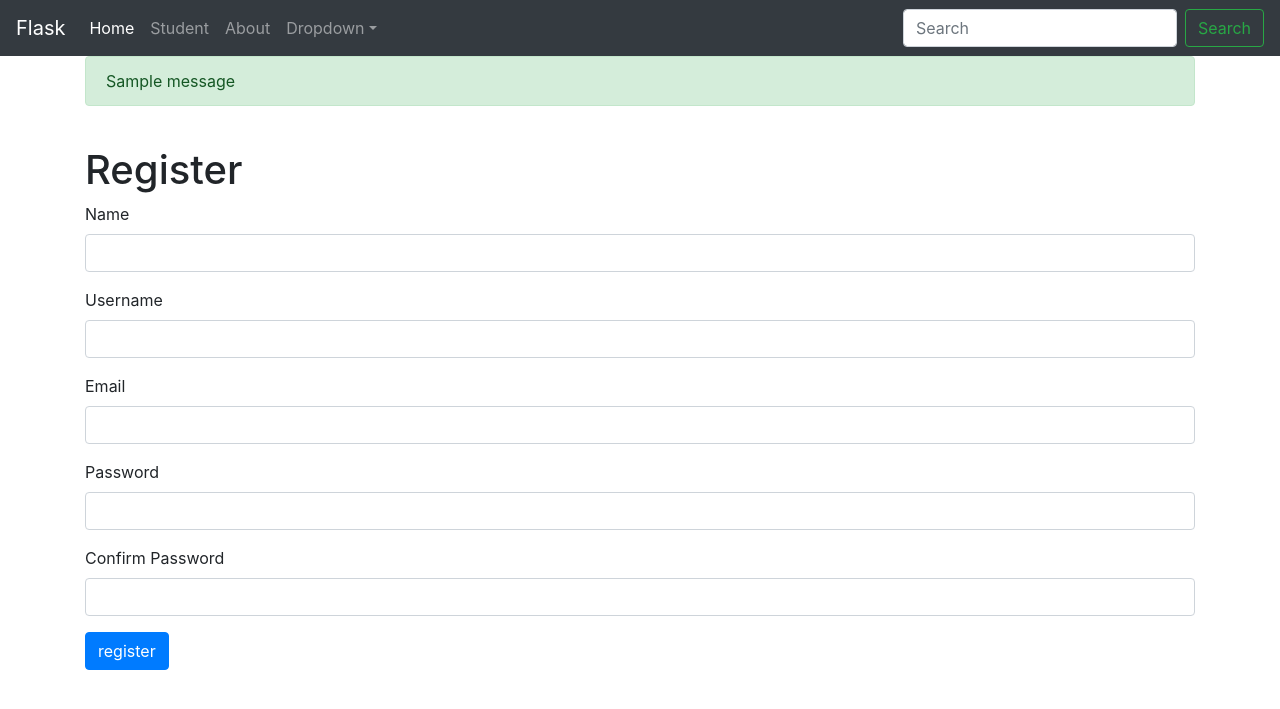
After one commit to andikanugraha11/learn-flask, a Flask app: page /register in a window 1280 px wide. The commit adds this page. Shown: the top 709 px of the page. Run offline with Flask 2, Linux system fonts and the light colour scheme; one stand-in notice (Sample message) is shown; some libraries are stand-ins or nearby versions.

Commit message:
register page

```diff
--- a/app.py
+++ b/app.py
@@ -1,5 +1,8 @@
-from flask import Flask, render_template
-from flaskext.mysql import MySQL
+from flask import Flask, render_template, flash, redirect, url_for, request, session, logging
+from flask_mysqldb import MySQL
+from wtforms import Form, StringField, TextAreaField, PasswordField, validators
+from passlib.hash import sha256_crypt
+
 from data import Students
 
 app = Flask(__name__)
@@ -9,11 +12,13 @@ Students = Students()
 mysql = MySQL()
 
 # MySQL configurations
-app.config['MYSQL_DATABASE_USER'] = 'root'
-app.config['MYSQL_DATABASE_PASSWORD'] = ''
-app.config['MYSQL_DATABASE_DB'] = 'learn-flask'
-app.config['MYSQL_DATABASE_HOST'] = 'localhost'
-mysql.init_app(app)
+app.config['MYSQL_USER'] = 'root'
+app.config['MYSQL_PASSWORD'] = ''
+app.config['MYSQL_DB'] = 'learn_flask'
+app.config['MYSQL_HOST'] = 'localhost'
+app.config['MYSQL_CURSORCLASS'] = 'DictCursor'
+
+mysql = MySQL(app)
 
 
 @app.route("/")
@@ -32,5 +37,40 @@ def students():
 def student(id):
     return render_template('student.html', id=id)
 
+# Register Form
+class RegisterForm(Form):
+    name = StringField('Name', [validators.Length(min=1, max=50)])
+    username = StringField('Username', [validators.Length(min=4, max=25)])
+    email = StringField('Email', [validators.Length(min=4, max=50)])
+    password = PasswordField('Password', [
+        validators.DataRequired(),
+        validators.EqualTo('passConfirm', message='Password do not  match')
+    ])
+    passConfirm = PasswordField('Confirm Password')
+
+@app.route('/register', methods=['GET','POST'])
+def register():
+    form = RegisterForm(request.form)
+    if request.method == 'POST' and form.validate():
+        name = form.name.data
+        email = form.email.data
+        username = form.username.data
+        password = sha256_crypt.encrypt(str(form.password.data))
+
+        # create cursor
+        cur = mysql.connection.cursor()
+        cur.execute("INSERT INTO users(name,email,username,password) VALUES(%s,%s,%s,%s)", (name,email,username,password))
+
+        # commit to DB
+        mysql.connection.commit()
+
+        # close connection
+        cur.close()
+
+        flash("You're now registered and can login", "success")
+        return redirect(url_for('home'))
+    return render_template('register.html', form=form)
+
 if __name__ == '__main__':
+    app.secret_key='secret121'
     app.run(debug=True)
--- /dev/null
+++ b/requirments.txt
@@ -0,0 +1,4 @@
+flask
+flask-mysqldb
+Flask-WTF
+passlib
--- /dev/null
+++ b/templates/includes/_formhelper.html
@@ -0,0 +1,9 @@
+{% macro render_field(field) %}
+  {{ field.label }}
+  {{ field(**kwargs)|safe }}
+  {% if field.errors %}
+    {% for error in field.errors %}
+      <span class="help-inline text-danger">{{ error }}</span>
+    {% endfor %}
+  {% endif %}
+{% endmacro %}
--- /dev/null
+++ b/templates/includes/_messages.html
@@ -0,0 +1,7 @@
+{% with messages = get_flashed_messages(with_categories=true) %}
+  {% if messages %}
+    {% for category, message in messages %}
+        <div class="alert alert-{{category}}">{{message}}</div>
+    {% endfor %}
+  {% endif %}
+{% endwith %}
--- a/templates/layout.html
+++ b/templates/layout.html
@@ -10,6 +10,7 @@
 <body>
     {% include 'includes/_navbar.html' %}
     <div class="container">
+        {% include 'includes/_messages.html' %}
         {% block body %}{% endblock %}
     </div>
 </body>
--- /dev/null
+++ b/templates/register.html
@@ -0,0 +1,25 @@
+{% extends 'layout.html' %}
+
+{% block body %}
+    <br/>
+    <h1>Register</h1>
+    {% from "includes/_formhelper.html" import render_field %}
+    <form action="" method="POST">
+        <div class="form-group">
+            {{render_field(form.name, class="form-control")}}
+        </div>
+        <div class="form-group">
+            {{render_field(form.username, class="form-control")}}
+        </div>
+        <div class="form-group">
+            {{render_field(form.email, class="form-control")}}
+        </div>
+        <div class="form-group">
+            {{render_field(form.password, class="form-control")}}
+        </div>
+        <div class="form-group">
+            {{render_field(form.passConfirm, class="form-control")}}
+        </div>
+        <p><input type="submit" class="btn btn-primary" value="register"></p>
+    </form>
+{% endblock %}
```
